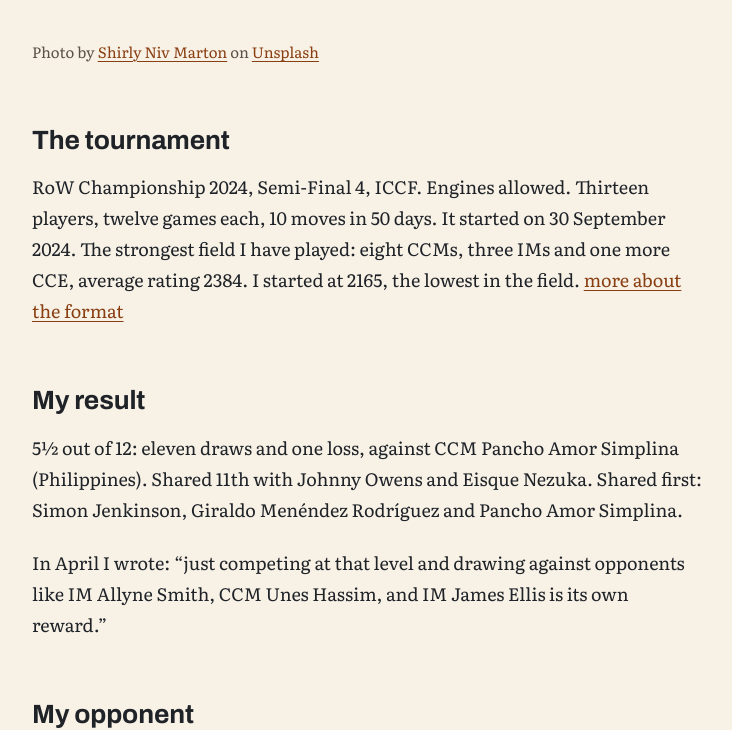
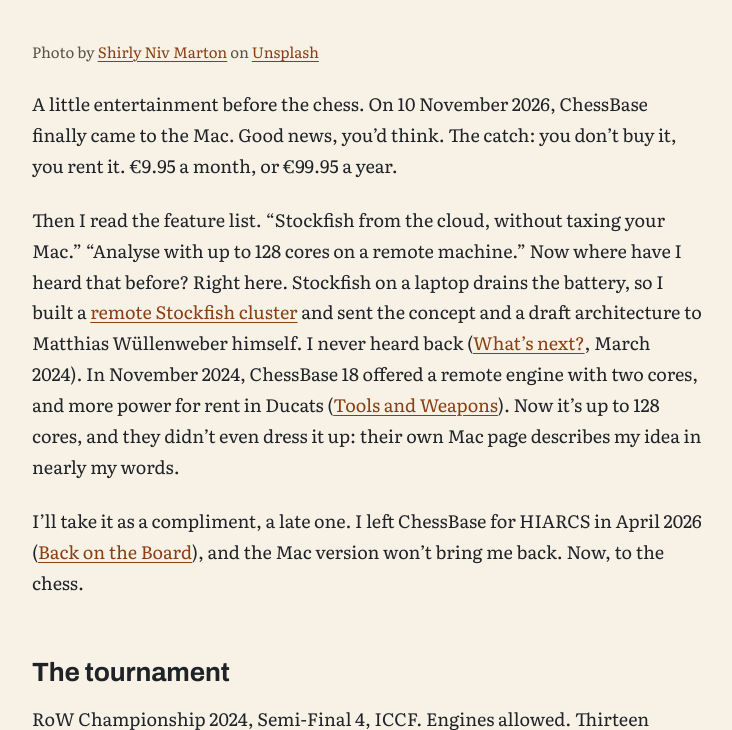
Before and after one commit to Egbert-Azure/Chess-Website, a Jekyll site: the page built from _posts/2027-01-15-RoW-Eleven-Draws.md, in a window 1280 px wide and 900 px high, scrolled down 746 px, cut to the strip 170-900 px from the top of the window. Shown: the whole strip, without its empty margins (48-780 px from the left). Built offline with Jekyll 4.4.1, drawn with Linux system fonts in a browser that asks for light colours; comment, search, counter and statistics services are not loaded; some of the changed text lies outside the part shown.

Commit message:
Update 2027-01-15-RoW-Eleven-Draws.md

```diff
--- a/_posts/2027-01-15-RoW-Eleven-Draws.md
+++ b/_posts/2027-01-15-RoW-Eleven-Draws.md
@@ -4,10 +4,16 @@ title: "RoW Semi-Final: Eleven Draws Against the Masters"
 description: "RoW Championship 2024, Semi-Final 4: the lowest-rated player in a field of CCMs and IMs, 5½ out of 12."
 image: '/images/KingQueen.jpg'
 date: 2027-01-15
-tags: [RoW, ICCF, game-analysis]
+tags: [RoW, ICCF, ChessBase, game-analysis]
 featured: false
 ---
 <small>Photo by <a href="https://unsplash.com/@sniv?utm_content=creditCopyText&utm_medium=referral&utm_source=unsplash">Shirly Niv Marton</a> on <a href="https://unsplash.com/photos/queen-and-king-chess-pieces-on-board-EvGwPnK6apM?utm_content=creditCopyText&utm_medium=referral&utm_source=unsplash">Unsplash</a></small>
+
+A little entertainment before the chess. On 10 November 2026, ChessBase finally came to the Mac. Good news, you'd think. The catch: you don't buy it, you rent it. €9.95 a month, or €99.95 a year.
+
+Then I read the feature list. "Stockfish from the cloud, without taxing your Mac." "Analyse with up to 128 cores on a remote machine." Now where have I heard that before? Right here. Stockfish on a laptop drains the battery, so I built a [remote Stockfish cluster](https://github.com/Egbert-Azure/stockfish-cluster) and sent the concept and a draft architecture to Matthias Wüllenweber himself. I never heard back ([What's next?](https://chess.myvortexcloud.com/whats-next), March 2024). In November 2024, ChessBase 18 offered a remote engine with two cores, and more power for rent in Ducats ([Tools and Weapons](https://chess.myvortexcloud.com/tools-and-weapons)). Now it's up to 128 cores, and they didn't even dress it up: their own Mac page describes my idea in nearly my words.
+
+I'll take it as a compliment, a late one. I left ChessBase for HIARCS in April 2026 ([Back on the Board](https://chess.myvortexcloud.com/Back-on-the-Board)), and the Mac version won't bring me back. Now, to the chess.
 
 ## The tournament
 
```
